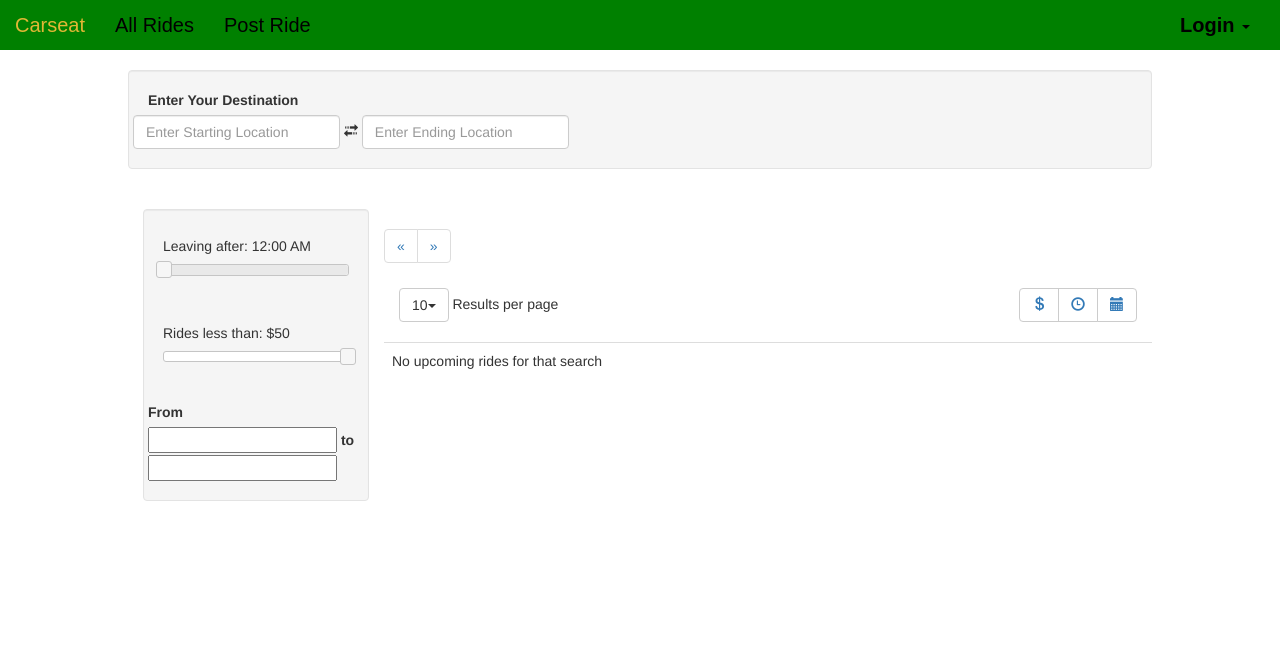
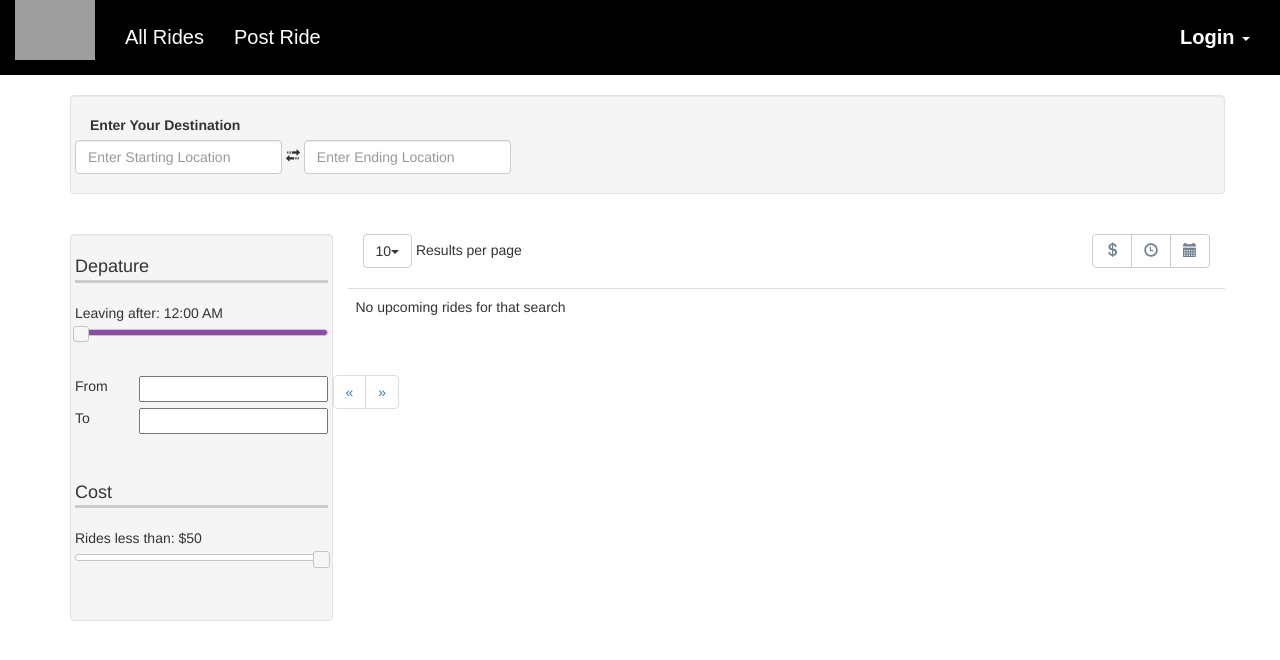
Before and after one commit to maddiecousens/Carseat, a Flask app: page /search?query=all in a window 1280 px wide. Shown: the top 660 px of the page. Run offline with Flask 2, Linux system fonts and the light colour scheme; data that the repository does not hold is empty; some libraries are stand-ins or nearby versions; some web fonts are replaced; grey boxes are pictures that could not be loaded.

Commit message:
Re-did html for search page

```diff
--- a/server.py
+++ b/server.py
@@ -61,6 +61,8 @@ def search_rides():
 
     ### If user clicks 'All Rides' ###
     if request.args.get('query'):
+
+        # Default these into the model
         start_time = "12:00 AM"
         start_state = ''
         start_time = datetime.strptime(start_time, '%I:%M %p')
--- a/static/base.css
+++ b/static/base.css
@@ -11,7 +11,14 @@
 }
 
 .navbar-default .navbar-brand:hover, .navbar-default .navbar-nav li a:hover {
-    color: #E1B735;
+    color: #8A569A;
+}
+
+.navbar-brand,
+.navbar-nav li a {
+    line-height: 75px;
+    height: 75px;
+    padding-top: 0;
 }
 
 /*Login*/
@@ -33,6 +40,13 @@
     margin:12px 0
 }
 
+#brand {
+    max-height: 100%;
+    background:transparent;
+    vertical-align: middle;
+}
+
+
 /*nav {
     font-family: 'Roboto', sans-serif;
 }*/
--- a/static/search.css
+++ b/static/search.css
@@ -1,20 +1,186 @@
 .navbar, .navbar-default .navbar-brand, .navbar-default .navbar-nav li a {
     background: transparent;
     border: none;
-    background-color:green;
+    background-color:black;
     border-radius: 0;
-    color: black;
+    color: white;
     font-family: 'Droid Sans', sans-serif;
     font-size: 20px;
 }
 .navbar-default .navbar-brand:hover, .navbar-default .navbar-nav li a:hover {
-    color: #E1B735;
+    color: #d9534f;
 }
 #map {
     height: 50em;
     width: 50em;
 }
 
-.container {
+/*.container {
     width: 80%;
+}*/
+
+/*ul.nav li a, ul.nav li a:visited {
+    color: green !important;
 }
+
+ul.nav li a:hover, ul.nav li a:active {
+    color: blue !important;
+}
+
+ul.nav li.active a {
+    color: red !important;
+}*/
+
+a {
+    color: #708090;
+}
+
+.departure-date {
+    font-weight: bold;
+    font-size: 19px;
+    line-height: 27px;
+}
+.cities {
+    font-size: 14px;
+    color: #413D35;
+}
+.light-gray {
+    color: #413D35 !important;
+}
+.specific-address {
+    color: #413D35;
+    font-size: 13px;
+}
+
+span.glyphicon-unchecked {
+    font-size: 1.2em;
+}
+.price {
+    font-size: 34px;
+    font-weight: 600;
+    line-height: 30px;
+}
+.per-passenger {
+    display: inline-block;
+    font-size: 14px;
+    font-style: italic;
+}
+.seats-left {
+    font-size: 24px;
+}
+.seats-left-number {
+    font-size: 14px
+
+}
+
+.request-seats {
+    background-color: hsl(282, 38%, 48%) !important;
+    background-repeat: repeat-x;
+    filter: progid:DXImageTransform.Microsoft.gradient(startColorstr="#924faf", endColorstr="#8d4ba8");
+    background-image: -khtml-gradient(linear, left top, left bottom, from(#924faf), to(#8d4ba8));
+    background-image: -moz-linear-gradient(top, #924faf, #8d4ba8);
+    background-image: -ms-linear-gradient(top, #924faf, #8d4ba8);
+    background-image: -webkit-gradient(linear, left top, left bottom, color-stop(0%, #924faf), color-stop(100%, #8d4ba8));
+    background-image: -webkit-linear-gradient(top, #924faf, #8d4ba8);
+    background-image: -o-linear-gradient(top, #924faf, #8d4ba8);
+    background-image: linear-gradient(#924faf, #8d4ba8);
+    border-color: #8d4ba8 #8d4ba8 hsl(282, 38%, 47.5%);
+    color: #fff !important;
+    text-shadow: 0 -1px 0 rgba(0, 0, 0, 0.03);
+    -webkit-font-smoothing: antialiased;
+
+    font-weight: 500;
+    }
+.arrow-ie {
+    font-family: "Times New Roman";
+    color: #ADAFAF;
+}
+.view-route-btn {
+    color: grey;
+}
+.glyphicon-chevron-down {
+    vertical-align: baseline;
+}
+
+body {
+    font-size: 14px;
+    /*background-image: url(white_wall_hash.png);*/
+    background-size: cover;
+    background-repeat: no-repeat;
+    background-position: center center;
+}
+
+.ui-slider-range-max {
+    background: #8d4ba8;
+}
+
+
+#top-well {
+    margin-left: 15px;
+}
+
+.toggle-header {
+    font-size: 18px;
+    font-weight: 500;
+    border-bottom: 3px solid #ccc;
+}
+
+.toggle-label {
+    padding-bottom: 6px;
+    font-size: 14px;
+}
+.ui-slider-horizontal {
+    height: .5em;
+}
+#slider-range-max {
+    margin-left: 5px;
+}
+
+#slider-range-max-cost {
+    margin-right: 5px;
+}
+
+#to {
+    float:right;
+    clear:both;
+}
+
+#from {
+    float:right;
+    clear:both;
+}
+
+.col-fixed-400{
+    width:300px;
+    /*position:fixed;*/
+    /*height:100%;*/
+}
+
+
+.col-offset-400{
+    padding-left:400px;
+}
+.my-icon { position: relative;
+    top: 1px;
+    display: inline-block;
+    font-style: normal;
+    font-weight: normal;
+    line-height: 1;
+    float: left;
+    display: block; /* This is required */
+}
+
+.icon-suitcase {
+    background-image: url("http://www.myiconfinder.com/uploads/iconsets/128-128-71cc833f2521546c94251719ad1729c1.png");
+    background-position: center center;
+}
+
+.icon-detour {
+    background-image: url("http://image.flaticon.com/icons/png/128/160/160733.png");
+    background-position: center center;
+}
+
+/*.icon-time {
+    background-image: url("http://icons.iconarchive.com/icons/icons8/ios7/256/Time-And-Date-Clock-icon.png");
+    background-position: center center;
+}*/
--- a/templates/base.html
+++ b/templates/base.html
@@ -4,6 +4,8 @@
 
 <!-- Bootsrap Min CSS -->
 <link rel="stylesheet" href="https://maxcdn.bootstrapcdn.com/bootstrap/3.3.7/css/bootstrap.min.css" integrity="sha384-BVYiiSIFeK1dGmJRAkycuHAHRg32OmUcww7on3RYdg4Va+PmSTsz/K68vbdEjh4u" crossorigin="anonymous">
+<link href="//netdna.bootstrapcdn.com/font-awesome/3.2.1/css/font-awesome.css" rel="stylesheet">
+
 
 <!-- jQuery -->
 <script src="http://code.jquery.com/jquery.js"></script>
@@ -34,7 +36,7 @@
         <span class="icon-bar"></span>
         <span class="icon-bar"></span>
       </button> -->
-      <a class="navbar-brand" href="/">Carseat</a>
+      <a class="navbar-brand" href="/"><img id="brand"src="static/Carseat_White.png"></a>
     </div>
 
     <!-- Collect the nav links, forms, and other content for toggling -->
--- a/templates/search.html
+++ b/templates/search.html
@@ -43,7 +43,7 @@
   </div> -->
 
   <div class="row">
-    <div class="well">
+    <div class="well" id="top-well">
     <form action="/search" id="searchform">
         <div class="row form-inline">
           <fieldset>
@@ -118,60 +118,64 @@
 
   <div class="row">
     <div class="col-xs-3">
-      <div class="well" style="height:100%;">
+      <div class="well" id="side-well" style="height:100%;">
+
+      <div class="row toggle-header">Depature</div>
+
+      <br>
+
+      <div class="row toggle-label">
+        Leaving after: <span class="slider-time"></span>
+      </div>
 
       <div class="row">
-        <div class="col-xs-12">
-          <h5>Leaving after: <span class="slider-time"></span></h5>
           <div id="slider-range-max"></div>
-        </div>
       </div>
-      <br>
-      <br>
 
-      <div class="row">
-        <div class="col-xs-12">
-        <h5>Rides less than: <span class="slider-cost"></span></h5>
-        <div id="slider-range-max-cost"></div>
-        </div>
+      <br><Br>
+
+<!--       <div class="row toggle-label">
+        From
+      </div> -->
+
+      <div class="row toggle-label">
+        From <input type="text" id="from" name="from" required>
+      </div>
+
+<!--       <div class="row toggle-label">
+        To
+      </div>
+ -->
+      <div class="row toggle-label">
+        To <input type="text" id="to" name="to">
+        <input id="current-offset" type="hidden" value="0">
+        <input id="max-offset" type="hidden" value="{{ page_count - 1 }}">
+        <input id="active-page" type="hidden" value="1">
       </div>
 
       <br>
       <br>
 
+      <div class="row toggle-header">Cost</div>
+
+      <br>
+
+      <div class="row toggle-label">
+        Rides less than: <span class="slider-cost"></span>
+      </div>
+
       <div class="row">
-        <label for="from">From</label>
-        <input type="text" id="from" name="from" required>
-        <label for="to">to</label>
-        <input type="text" id="to" name="to">
-        <input id="current-offset" type="hidden" value="0">
-        <input id="max-offset" type="hidden" value="{{ page_count - 1 }}">
-        <input id="active-page" type="hidden" value="1">
+        <div id="slider-range-max-cost"></div>
       </div>
+
+      <br>
+      <br>
+
+
     </div>
     </div>
 
     <div class="col-xs-9">
-
-      <div class="row" id="pagination">
-        <nav aria-label="Page navigation">
-        <ul class="pagination">
-          <li id="previous">
-            <a href="#" aria-label="Previous">
-              <span aria-hidden="true">&laquo;</span>
-            </a>
-          </li>
-{% for i in range(page_count) %}
-          <li class="page-number" data-pagenumber="{{i+1}}" id="page-number{{i+1}}"><a href="#">{{ i+1 }}</a></li>
-{% endfor %}
-          <li id="next">
-            <a href="#" aria-label="Next">
-              <span aria-hidden="true">&raquo;</span>
-            </a>
-          </li>
-        </ul>
-        </nav>
-      </div>
 
         <div class="row">
           <div class="col-xs-6">
@@ -232,7 +236,7 @@
 
                 <div class="row">
                   <div>
-                    <h5>{{ ride.user.first_name }}</h5>
+                    {{ ride.user.first_name }}
                   </div>
 
                   <div>
@@ -245,7 +249,7 @@
                         </select>
                         <span>
                           <input type="hidden" name="ride_id" value="{{ ride.ride_id }}">
-                          <input class="btn btn-default request-seats" type="submit" value="Request Seats">
+                          <input class="btn btn-custom request-seats" type="submit" value="Request Seats">
                         </span>
                       </div>
                     </form>
@@ -257,17 +261,18 @@
 <!-- Middle Box -->
               <td class="col-xs-8" style="padding-right:20px; padding-left:20px; border-right: 1px solid #ccc;">
                 <div class="row ride" data-startlat="{{ ride.start_lat }}" data-startlng="{{ ride.start_lng }}" data-endlat="{{ ride.end_lat }}" data-endlng="{{ ride.end_lng }}">
-                  <h4>{{ ride.start_timestamp }}</h4>
+                  <div class="departure-date light-gray">{{ ride.start_timestamp }}</div>
                 </div>
 
-                <div class="row">
-                  <h5>{{ ride.start_city }}, {{ ride.start_state }}
-                    <span class="glyphicon glyphicon-arrow-right"></span>
-                       {{ ride.end_city }}, {{ ride.end_state }}</h5>
+                <div class="row cities">
+                  <div>{{ ride.start_city }}, {{ ride.start_state }}
+                    <span class="arrow-ie">→</span>
+                       {{ ride.end_city }}, {{ ride.end_state }}</div>
                 </div>
+                <br>
 
               <div class="row">
-                <p>
+                <div class="specific-address">
                   <span class="glyphicon glyphicon-unchecked" style="color:green"></span>
                   <span>
 {% if ride.start_name is not none %}
@@ -298,11 +303,11 @@
 {{ ride.start_zip }}
 {% endif %}
                  </span>
-                </p>
+                </div>
               </div>
 
               <div class="row">
-                <p>
+                <div class="specific-address">
                   <span class="glyphicon glyphicon-unchecked" style="color:red"></span>
                   <span>
 {% if ride.end_name is not none %}
@@ -333,7 +338,7 @@
 {{ ride.end_zip }}
 {% endif %}
                   </span>
-                </p>
+                </div>
               </div>
 
               <br>
@@ -346,7 +351,7 @@
 {% endif %}
 
               <div class="row">
-                <button type="button"class="btn btn-link view-route-btn">View Route</button>
+                <button type="button"class="btn btn-link view-route-btn">View Route <span class="glyphicon glyphicon-chevron-down"></span></button>
               </div>
 
               <div class="add-map-here"></div>
@@ -355,43 +360,42 @@
 <!-- Right Hand Box -->
           <td class="col-xs-2" style="padding-left:20px;">
             <div class="row">
-              <span><h1>${{ ride.cost }}</h1></span>
+              <span class="price">${{ ride.cost }}</span>
+              <span class="per-passenger">per passenger</span>
             </div>
 
             <div class="row">
-              <h4><small><i>per passenger</i></small></h4>
+              <span class="seats-left">{{ ride.seats }}<span>
+              <span class="seats-left-number">seats left</span>
             </div>
-
-            <div class="row">
-              <h4>{{ ride.seats }} Seats Left</h4>
-            </div>
+            <br><br><br>
 
            <!--  Luggage, Detours -->
             <div class="row">
               <!-- luggage -->
               <a class="my-tool-tip" data-toggle="tooltip" data-placement="left" title="You are allowd to bring 1 {{ ride.luggage }} suitcase">
-                <span class="glyphicon glyphicon-heart col-xs-4" style="font-size:2em;"></span>
+                <i class="icon-briefcase icon-large col-xs-4"></i>
               </a>
 
               <!-- Flexible Picup -->
 {% if ride.pickup_window == "flexible" %}
               <a class="my-tool-tip" data-toggle="tooltip" data-placement="left" title="Pickup time is very flexible, discuss with driver">
-                <span class="glyphicon glyphicon-star col-xs-4" style="font-size:2em;"></span>
+                <i class="icon-time icon-large col-xs-4"></i>
               </a>
 
 {% elif ride.pickup_window != "No" %}
               <a class="my-tool-tip" data-toggle="tooltip" data-placement="left" title="Pickup time is flexible in a {{ ride.pickup_window }} window">
-                <span class="glyphicon glyphicon-star col-xs-4" style="font-size:2em;"></span>
+                <i class="icon-time icon-large col-xs-4"></i>
               </a>
 {% endif %}
 
 {% if ride.detour == "flexible" %}
               <a class="my-tool-tip" data-toggle="tooltip" data-placement="left" title="Driver is very flexible with detours">
-                <span class="glyphicon glyphicon-star-empty col-xs-4" style="font-size:2em;"></span>
+                <i class="icon-undo icon-large col-xs-4"></i>
               </a>
 {% elif ride.detour != "No" %}
               <a class="my-tool-tip" data-toggle="tooltip" data-placement="left" title="Driver is open to a {{ ride.detour }} detour">
-                <span class="glyphicon glyphicon-star-empty col-xs-4" style="font-size:2em;"></span>
+                <i class="icon-undo icon-large col-xs-4"></i>
               </a>
 {% endif %}
             </div>
@@ -410,6 +414,27 @@
 
         </table>
       </tbody>
+
+      <div class="row" id="pagination">
+        <nav aria-label="Page navigation">
+        <ul class="pagination">
+          <li id="previous">
+            <a href="#" aria-label="Previous">
+              <span aria-hidden="true">&laquo;</span>
+            </a>
+          </li>
+{% for i in range(page_count) %}
+          <li class="page-number" data-pagenumber="{{i+1}}" id="page-number{{i+1}}"><a href="#">{{ i+1 }}</a></li>
+{% endfor %}
+          <li id="next">
+            <a href="#" aria-label="Next">
+              <span aria-hidden="true">&raquo;</span>
+            </a>
+          </li>
+        </ul>
+        </nav>
+      </div>
+
     </div>
       </div>
     </div>
```
Also changed, not shown: static/brand.png (added), static/road.jpg (added).
